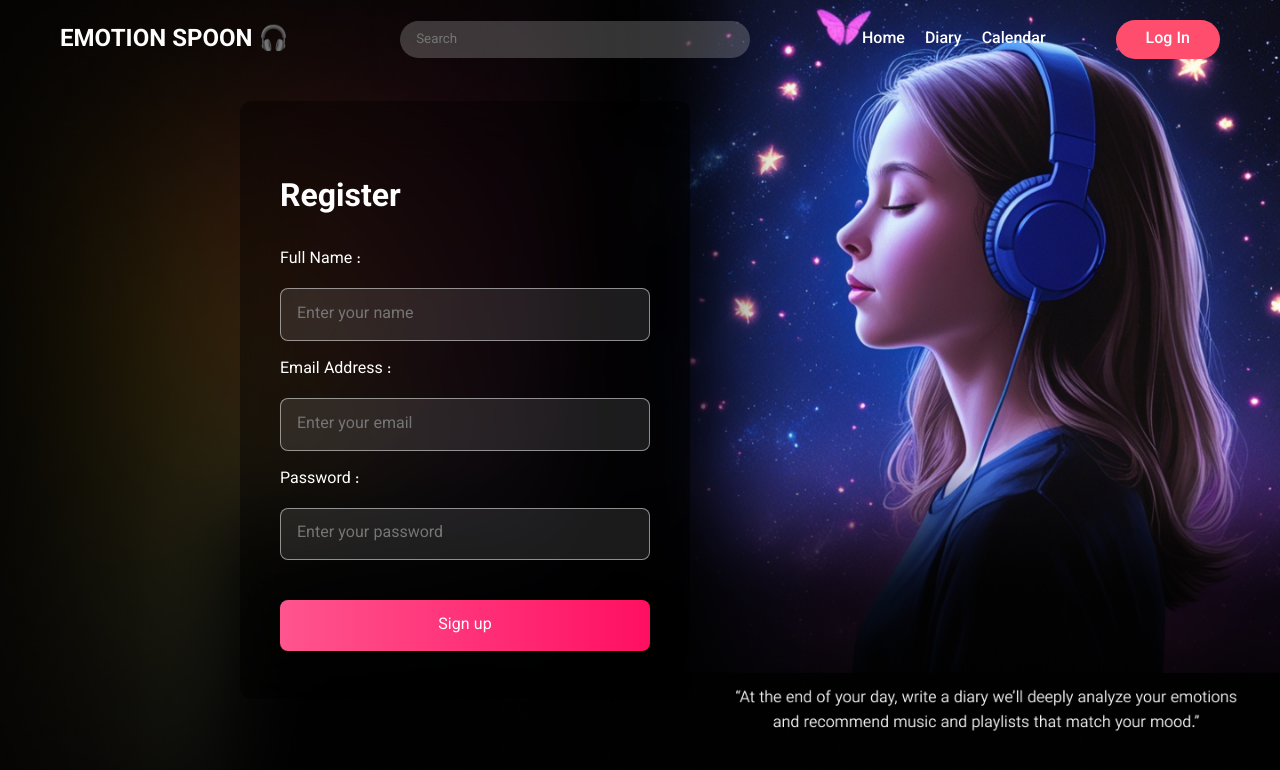
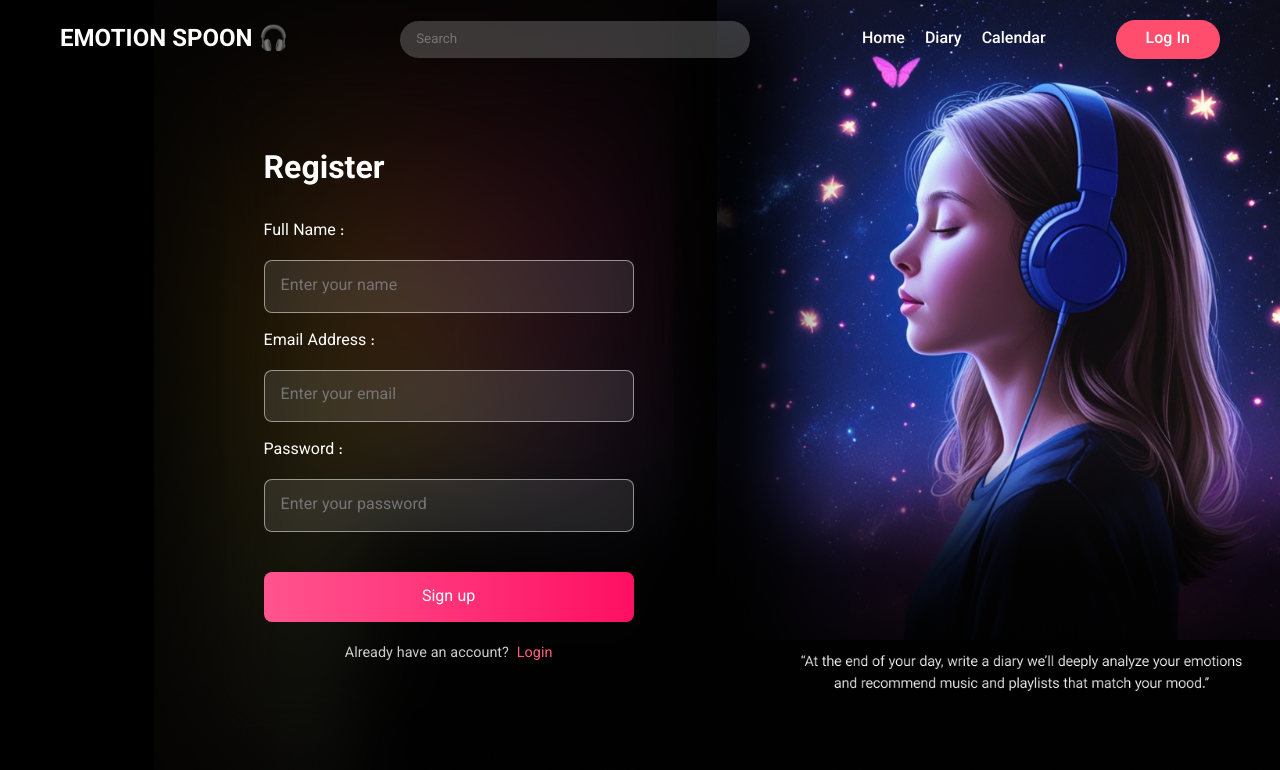
Before and after one commit to 2025-1-HCI-Project/EmotionSpoon_frontend, a React (Create React App) app: page /signup in a window 1280 px wide. Shown: the top 770 px of the page. Built offline with nearby package versions, Linux system fonts and the light colour scheme.

Commit message:
Edit detail2

```diff
--- a/src/pages/CalendarPage.js
+++ b/src/pages/CalendarPage.js
@@ -72,6 +72,8 @@ const CalendarPage = () => {
         </div>
         <div style={rightStyle}>
           <h1 style={{ marginBottom: '1.5rem' }}>{selectedEvent?.title || 'Title'}</h1>
+          <div style={{ fontWeight: 'bold', marginBottom: '0.5rem' }}>Date</div>
+          <div style={{ opacity: 0.7, marginBottom: '1.5rem' }}>{formattedDate}</div>
           <div style={{ display: 'flex', alignItems: 'center', marginBottom: '1rem' }}>
             <div style={{ flex: 1 }}>
               <div style={{ fontWeight: 'bold' }}>{selectedEvent?.subtitle || 'Music Title'}</div>
@@ -83,8 +85,6 @@ const CalendarPage = () => {
               borderRadius: '50%', width: '32px', height: '32px', color: 'white', cursor: 'pointer'
             }}>▶</button>
           </div>
-          <div style={{ fontWeight: 'bold', marginBottom: '0.5rem' }}>Date</div>
-          <div style={{ opacity: 0.7, marginBottom: '1.5rem' }}>{formattedDate}</div>
           <div style={{ fontWeight: 'bold', marginBottom: '0.5rem' }}>Diary</div>
           <div style={{ marginBottom: '1rem' }}>{selectedEvent?.diary || ''}</div>
           {Array.from({ length: 6 }).map((_, i) => (
--- a/src/pages/LoginPage.css
+++ b/src/pages/LoginPage.css
@@ -68,17 +68,6 @@
   color: rgba(255, 255, 255, 0.8);
 }
 
-.forgot-link {
-  align-self: flex-end;
-  font-size: 0.85rem;
-  color: rgba(255, 255, 255, 0.8);
-  text-decoration: none;
-}
-
-.forgot-link:hover {
-  text-decoration: underline;
-}
-
 .login-button {
   margin-top: 0.5rem;
   padding: 0.75rem 0;
@@ -102,7 +91,7 @@
 }
 
 .register-text a {
-  color: #fff;
+  color: #ff5f7e;
   font-weight: 500;
   text-decoration: none;
 }
--- a/src/pages/SignUpPage.css
+++ b/src/pages/SignUpPage.css
@@ -1,8 +1,9 @@
 .signup-page {
-  width: 100%;
+  width: 88%;
   height: 100vh;
   background: url("../img/signup_background.png") right/cover no-repeat;
   display: flex;
+  margin-left: 12%;
   justify-content: flex-start;
   align-items: center;
   position: relative;
@@ -19,10 +20,8 @@
   z-index: 1;
   width: 450px;
   padding: 3rem 2.5rem;
-  border-radius: 12px;
-  background: rgba(0, 0, 0, 0.4);
   backdrop-filter: blur(30px);
-  margin-left: 240px;
+  margin-left: 70px;
   color: #fff;
 }
 
@@ -85,3 +84,22 @@
   text-align: left;
   line-height: 1.4;
 }
+
+.forgot-link {
+  display: inline-block;
+  margin-left: 0.5rem;
+  font-size: 0.9rem;
+  color: #ff5f7e;
+  text-decoration: none;
+}
+
+.forgot-link:hover {
+  text-decoration: underline;
+}
+
+.login-prompt {
+  margin-top: 0.2rem;
+  font-size: 0.9rem;
+  text-align: center;
+  color: #ccc;
+}
--- a/src/pages/SignUpPage.js
+++ b/src/pages/SignUpPage.js
@@ -55,6 +55,10 @@ const SignUpPage = () => {
             required
           />
           <button type="submit" className="signup-button">Sign up</button>
+          <p className="login-prompt">
+          Already have an account?
+          <Link to="/login" className="forgot-link"> Login</Link>
+        </p>
         </form>
       </div>
     </div>
```
